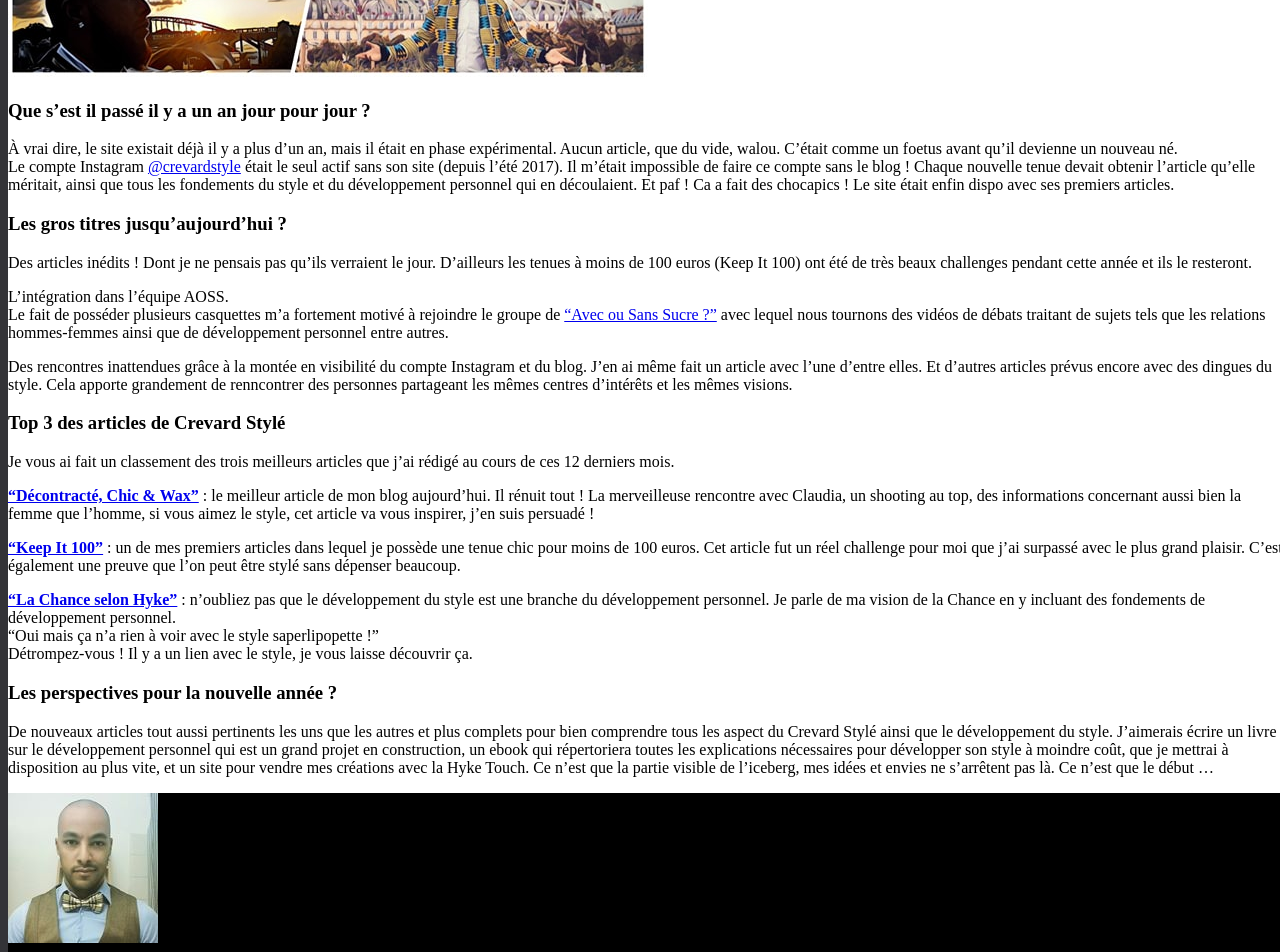
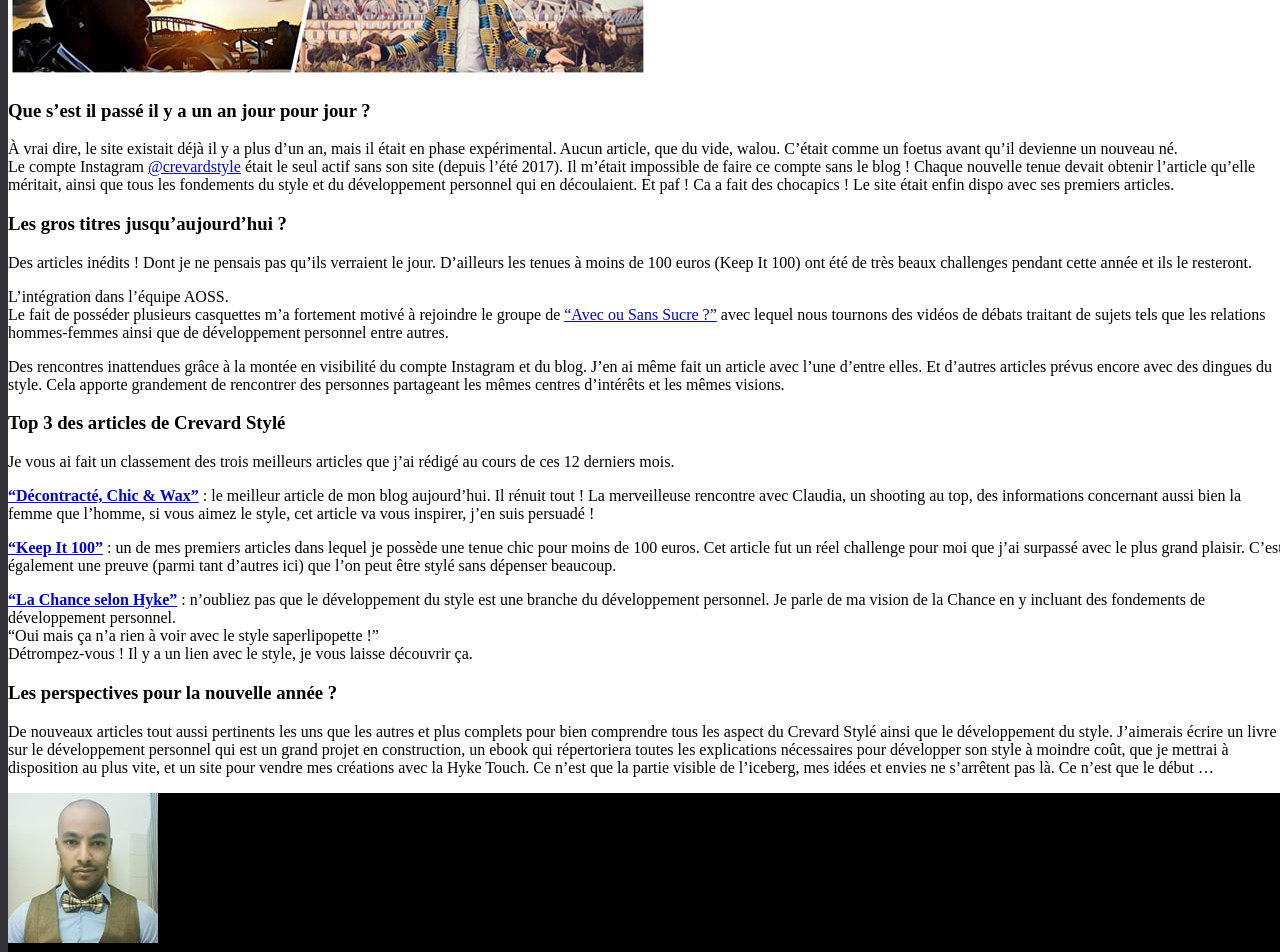
Before and after one commit to darkh2/darkh2.github.io, a Jekyll site: the page built from _posts/2018-11-12-Crevard-Stylé-1-An-déjà.md, in a window 1280 px wide. Shown: the part 771-1723 px from the top of the page. Built offline with Jekyll 4.4.1, drawn with Linux system fonts in a browser that asks for light colours; comment, search, counter and statistics services are not loaded.

Commit message:
Update 2018-11-12-Crevard-Stylé-1-An-déjà.md

```diff
--- a/_posts/2018-11-12-Crevard-Stylé-1-An-déjà.md
+++ b/_posts/2018-11-12-Crevard-Stylé-1-An-déjà.md
@@ -28,7 +28,7 @@ L'intégration dans l'équipe AOSS.
 Le fait de posséder plusieurs casquettes m'a fortement motivé à rejoindre le groupe de ["Avec ou Sans Sucre ?"](https://www.facebook.com/avecousanssucrefr/?ref=br_rs) avec lequel nous tournons des vidéos de débats traitant de sujets tels que les relations hommes-femmes ainsi que de développement personnel entre autres.
 
 Des rencontres inattendues grâce à la montée en visibilité du compte Instagram et du blog.
-J'en ai même fait un article avec l'une d'entre elles. Et d'autres articles prévus encore avec des dingues du style. Cela apporte grandement de renncontrer des personnes partageant les mêmes centres d'intérêts et les mêmes visions.
+J'en ai même fait un article avec l'une d'entre elles. Et d'autres articles prévus encore avec des dingues du style. Cela apporte grandement de rencontrer des personnes partageant les mêmes centres d'intérêts et les mêmes visions.
 
 ### Top 3 des articles de Crevard Stylé
 
@@ -36,7 +36,7 @@ Je vous ai fait un classement des trois meilleurs articles que j'ai rédigé au
 
 [**"Décontracté, Chic & Wax"**](http://www.crevardstyle.com/Décontracté-Chic-&-Wax) : le meilleur article de mon blog aujourd'hui. Il rénuit tout ! La merveilleuse rencontre avec Claudia, un shooting au top, des informations concernant aussi bien la femme que l'homme, si vous aimez le style, cet article va vous inspirer, j'en suis persuadé !
 
-[**"Keep It 100"**](http://www.crevardstyle.com/Keep-It-100) : un de mes premiers articles dans lequel je possède une tenue chic pour moins de 100 euros. Cet article fut un réel challenge pour moi que j'ai surpassé avec le plus grand plaisir. C'est également une preuve que l'on peut être stylé sans dépenser beaucoup.
+[**"Keep It 100"**](http://www.crevardstyle.com/Keep-It-100) : un de mes premiers articles dans lequel je possède une tenue chic pour moins de 100 euros. Cet article fut un réel challenge pour moi que j'ai surpassé avec le plus grand plaisir. C'est également une preuve (parmi tant d'autres ici) que l'on peut être stylé sans dépenser beaucoup.
 
 [**"La Chance selon Hyke"**](http://www.crevardstyle.com/La-Chance-Selon-Hyke) : n'oubliez pas que le développement du style est une branche du développement personnel. Je parle de ma vision de la Chance en y incluant des fondements de développement personnel.
 "Oui mais ça n'a rien à voir avec le style saperlipopette !"
```
